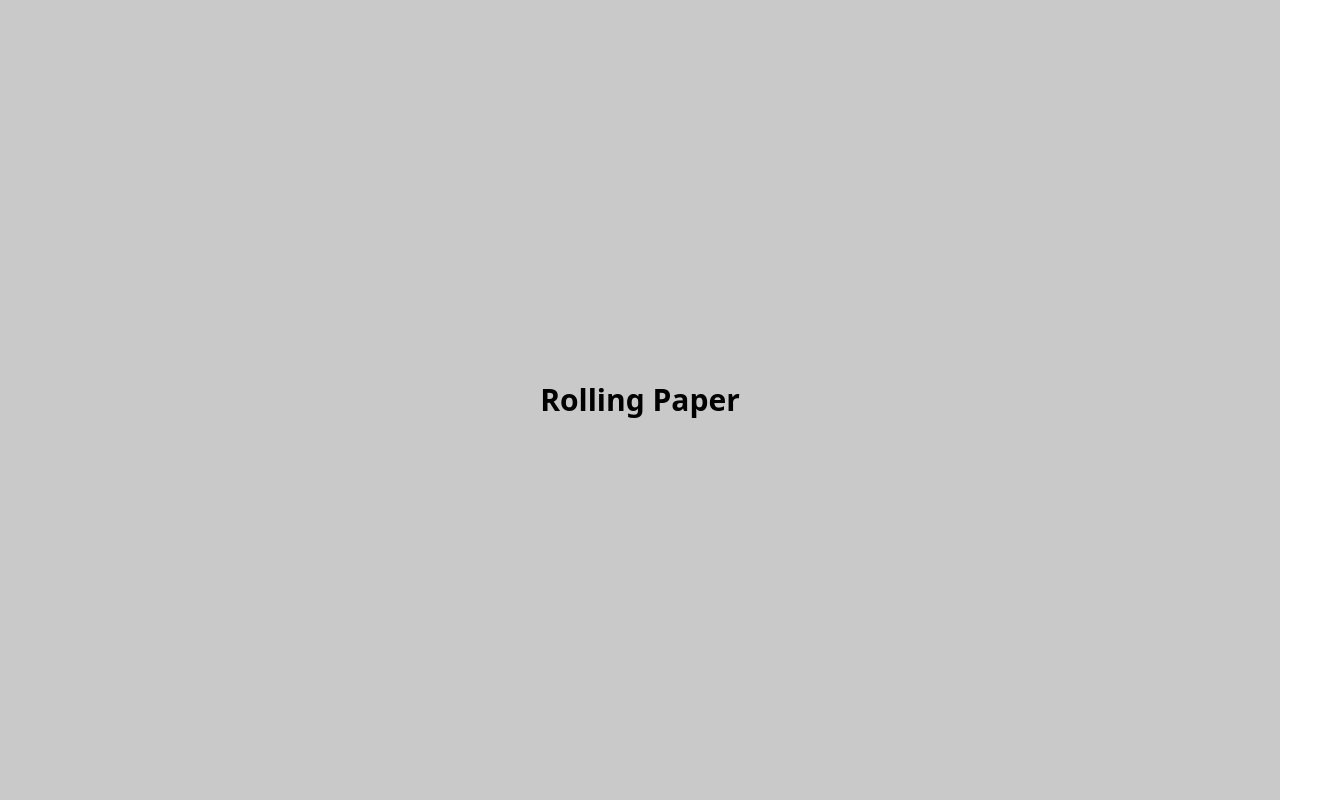
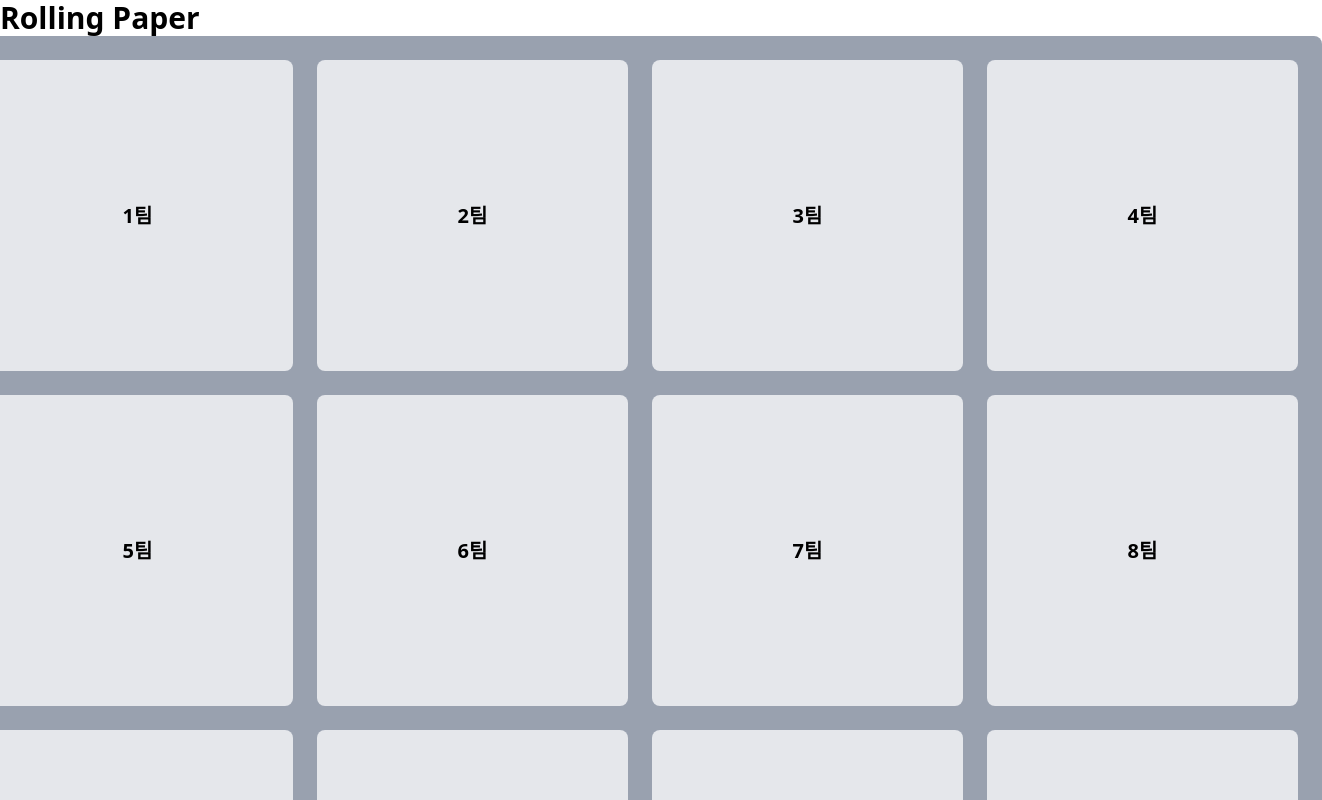
Before and after one commit to ph-1dnjs/front_5th_rolling_paper, a React (Vite) app: page / in a window 1280 px wide. Shown: the top 800 px of the page, 1322 px wide, since content can reach past the window. Built offline with nearby package versions, Linux system fonts and the light colour scheme.

Commit message:
feat: 메인 레이아웃 및 그리드 카드 뷰 추가 (#4)

```diff
--- /dev/null
+++ b/src/entities/teams/ui/TeamCard.tsx
@@ -0,0 +1,11 @@
+import React from 'react';
+
+interface Props {
+  item: string;
+}
+
+const TeamCard: React.FC<Props> = ({ item }) => {
+  return <div>{item}팀</div>;
+};
+
+export default TeamCard;
--- a/src/pages/HomePage.tsx
+++ b/src/pages/HomePage.tsx
@@ -1,11 +1,9 @@
 import React from 'react';
 
+import TeamPage from '@/pages/TeamPage';
+
 const HomePage: React.FC = () => {
-  return (
-    <div className='flex justify-center items-center h-screen bg-gray2'>
-      <h1 className='text-3xl font-bold'>Rolling Paper</h1>
-    </div>
-  );
+  return <TeamPage />;
 };
 
 export default HomePage;
--- /dev/null
+++ b/src/pages/TeamPage.tsx
@@ -0,0 +1,16 @@
+import React from 'react';
+
+import TeamCard from '@/entities/teams/ui/TeamCard';
+import MainLayout from '@/shared/layouts/MainLayout';
+import CardGrid from '@/widgets/CardGrid';
+
+const TeamPage: React.FC = () => {
+  return (
+    <MainLayout>
+      <h1 className='text-3xl font-bold'>Rolling Paper</h1>
+      <CardGrid items={Array.from({ length: 13 }, (_, index) => index + 1)} RenderItem={TeamCard} />
+    </MainLayout>
+  );
+};
+
+export default TeamPage;
--- /dev/null
+++ b/src/shared/layouts/MainLayout.tsx
@@ -0,0 +1,15 @@
+import React from 'react';
+
+interface Props {
+  children: React.ReactNode;
+}
+
+const MainLayout: React.FC<Props> = ({ children }) => {
+  return (
+    <div className='flex flex-col min-h-screen min-w-[390px]'>
+      <main className=' w-full mx-auto'>{children}</main>
+    </div>
+  );
+};
+
+export default MainLayout;
--- /dev/null
+++ b/src/widgets/CardGrid.tsx
@@ -0,0 +1,44 @@
+import React from 'react';
+
+interface CardGridProps<T> {
+  items: T[];
+  RenderItem: React.ComponentType<{ item: T }>;
+}
+
+const CardGrid: React.FC<CardGridProps<any>> = ({ items, RenderItem }) => {
+  return (
+    <div className='w-full flex justify-center '>
+      <div
+        className={`
+          p-6
+          bg-gray-400
+          inline-grid
+          grid-cols-[repeat(1,_306px)]
+          md:grid-cols-[repeat(3,_212px)]
+          xl:grid-cols-[repeat(4,_311px)]
+          gap-x-6
+          gap-y-6
+          mx-auto
+          rounded-lg
+        `}
+      >
+        {items.map((item, index) => (
+          <div
+            key={index}
+            className={`
+              aspect-square
+              bg-gray-200
+              flex items-center justify-center
+              text-xl font-semibold
+              rounded-lg
+            `}
+          >
+            <RenderItem item={item} />
+          </div>
+        ))}
+      </div>
+    </div>
+  );
+};
+
+export default CardGrid;
```
